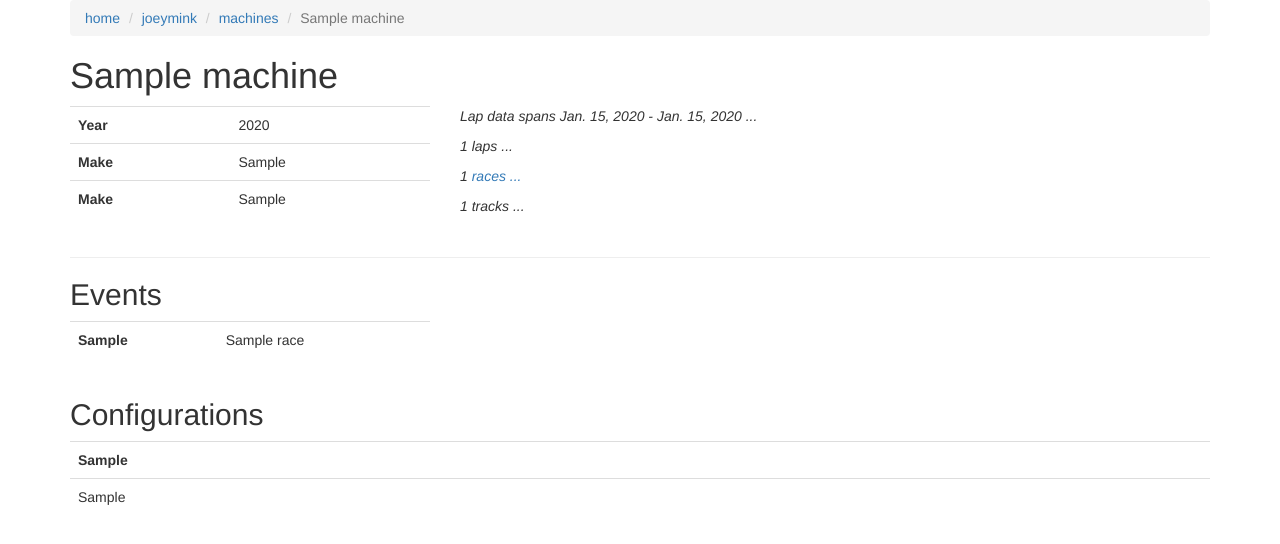
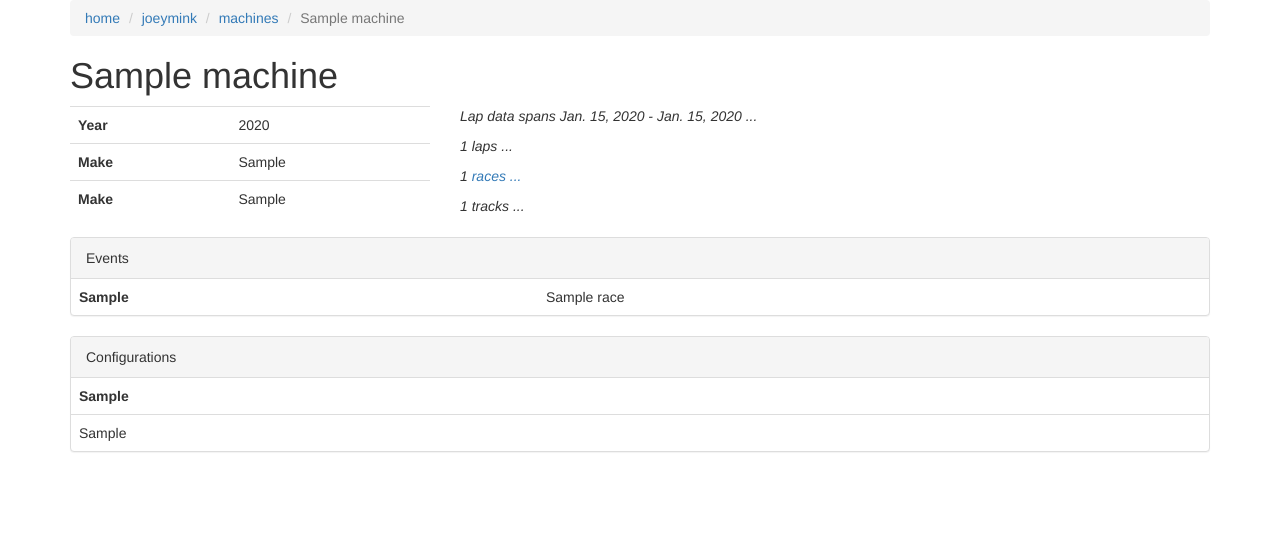
Before and after one commit to joeymink/aftertherace, a Django app: a page that uses laps/templates/laps/machine.html in a window 1280 px wide. Shown: the top 544 px of the page. Run offline with Django 3.2, Linux system fonts and the light colour scheme; tables that the repository leaves empty hold one stand-in row (values such as "Sample post"); parts of the project's set-up code (start-up, migrations or seed data) failed here and were passed over; some libraries are stand-ins or nearby versions.

Commit message:
complete machine page

```diff
--- a/laps/templates/laps/machine.html
+++ b/laps/templates/laps/machine.html
@@ -34,11 +34,9 @@
 		<p><em>{{ machine.tracks.count }} tracks ...</em></p>
 	</div>
 </div>
-<hr/>
 
-<h2>Events</h2>
-<div class="row">
-	<div class="col-md-4">
+<div class="panel panel-default">
+	<div class="panel-heading">Events</div>
 	<table class="table">
 		{% for org, events in machine.events_by_organization.items %}
 			<tr>
@@ -48,11 +46,9 @@
 		{% endfor %}
 	</table>
 </div>
-	<div class="col-md-8">
 
-	</div>
-</div>
-	<h2>Configurations</h2>
+<div class="panel panel-default">
+	<div class="panel-heading">Configurations</div>
 	<table class="table">
 		<tr>
 			{% for key in machine.unique_configuration_keys %}
```
Lines whose indentation alone changed are shown as unchanged.
